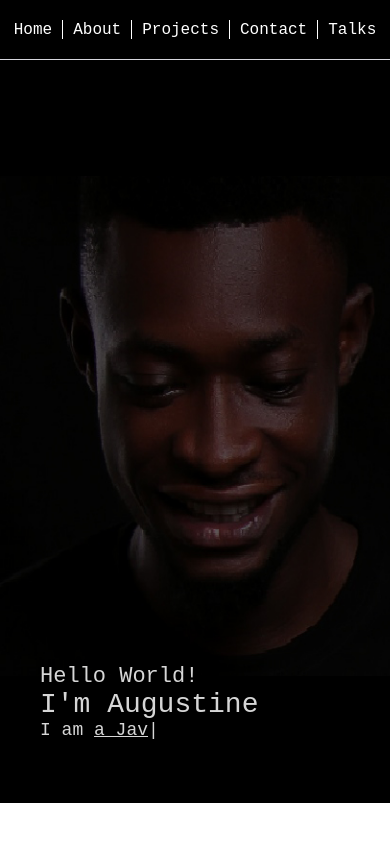
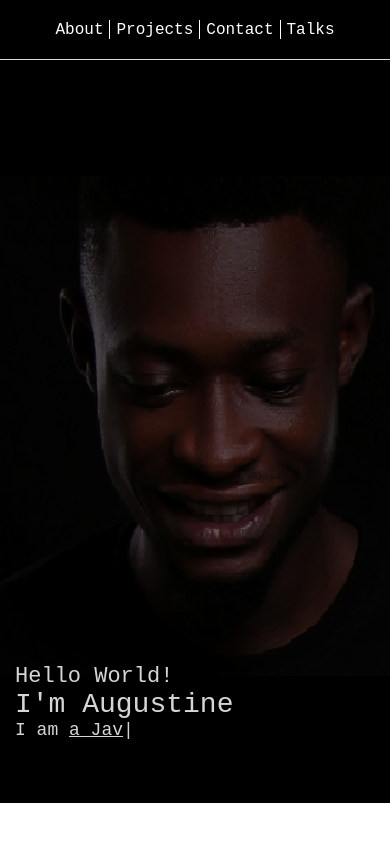
Before and after one commit to augustinebest/portfolio, a PHP site: page / in a window 390 px wide. Run offline with PHP 8.4, Linux system fonts and the light colour scheme.

Commit message:
made an improvement in the UI

```diff
--- a/css/style.css
+++ b/css/style.css
@@ -79,7 +79,7 @@ header {
 
 .mobile__navigation li a {
     text-decoration: none;
-    padding: 10px 10px; color: #fff;
+    padding: 10px 6px; color: #fff;
     font-family: 'Courier New', Courier, monospace;
 }
 
@@ -103,7 +103,7 @@ header {
 
 .show_the_text {
      margin-top: -100px;
-    /* border: 1px solid #f00; */
+    border: 1px solid #f00;
     width: 350px;
     color: #d6d6d6;
     font-family: 'Courier New', Courier, monospace;
@@ -169,6 +169,7 @@ header {
         margin-top: -140px;
         width: 100%;
         height: 90px;
+        margin-left: -25px;
     }
     .mobile__greetings {
         color: #d6d6d6;
@@ -176,6 +177,9 @@ header {
         padding-left: 10%;
         border: 1px solid #f0f;
         background-color: #fff;
+    }
+    .display_text {
+        padding-left: 0;
     }
 }
 
--- a/index.html
+++ b/index.html
@@ -15,7 +15,6 @@
             </div>
             <div>
                 <ul class="navigation">
-                    <li><a href="javascript:;">Home</a></li>
                     <li><a href="javascript:;">About</a></li>
                     <li><a href="javascript:;">Projects</a></li>
                     <li><a href="javascript:;">Contact</a></li>
@@ -26,7 +25,6 @@
     </nav>
         <div class="mobile__navigation">
                 <ul class="mobile__navigation">
-                    <li><a href="javascript:;">Home</a></li>
                     <li><a href="javascript:;">About</a></li>
                     <li><a href="javascript:;">Projects</a></li>
                     <li><a href="javascript:;">Contact</a></li>
```
